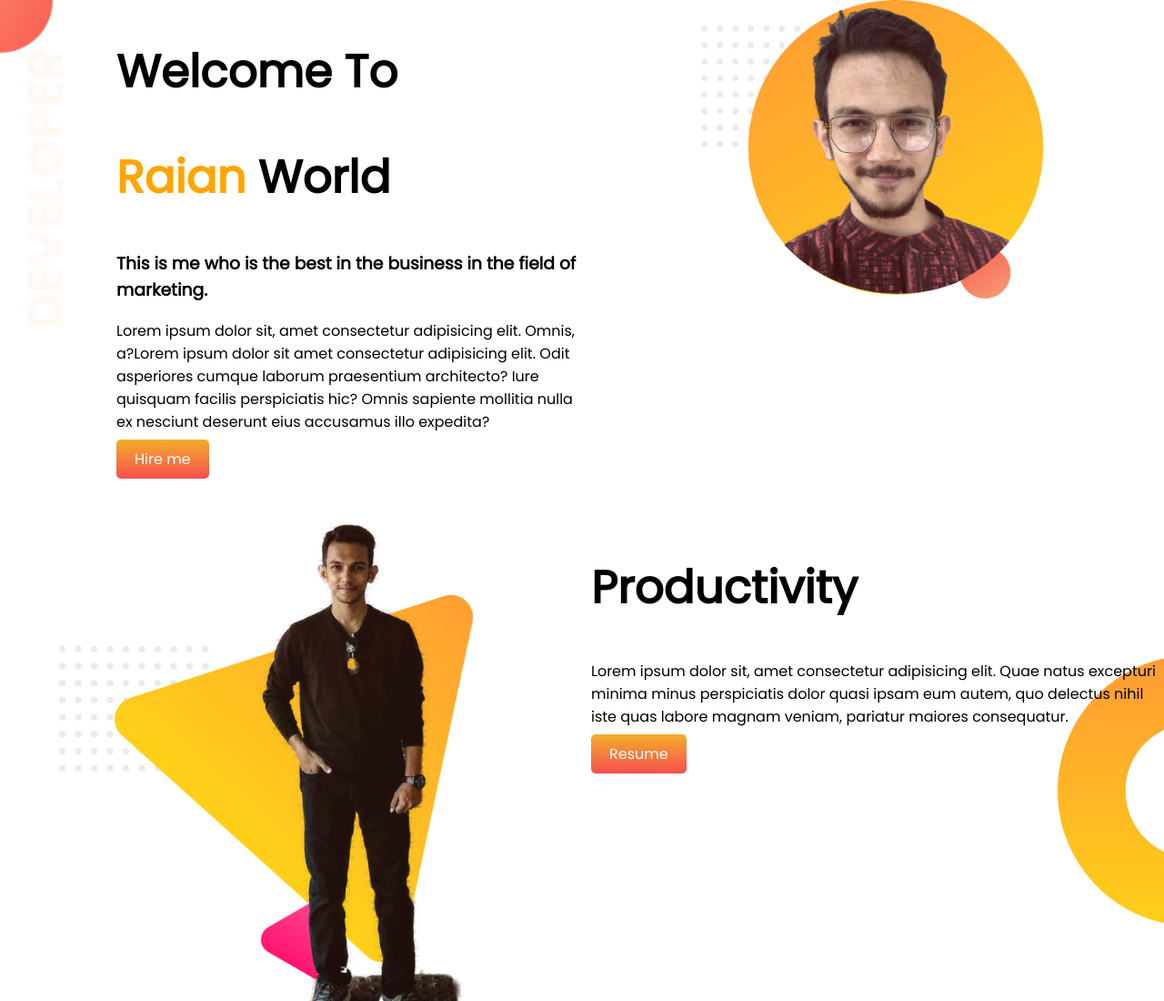
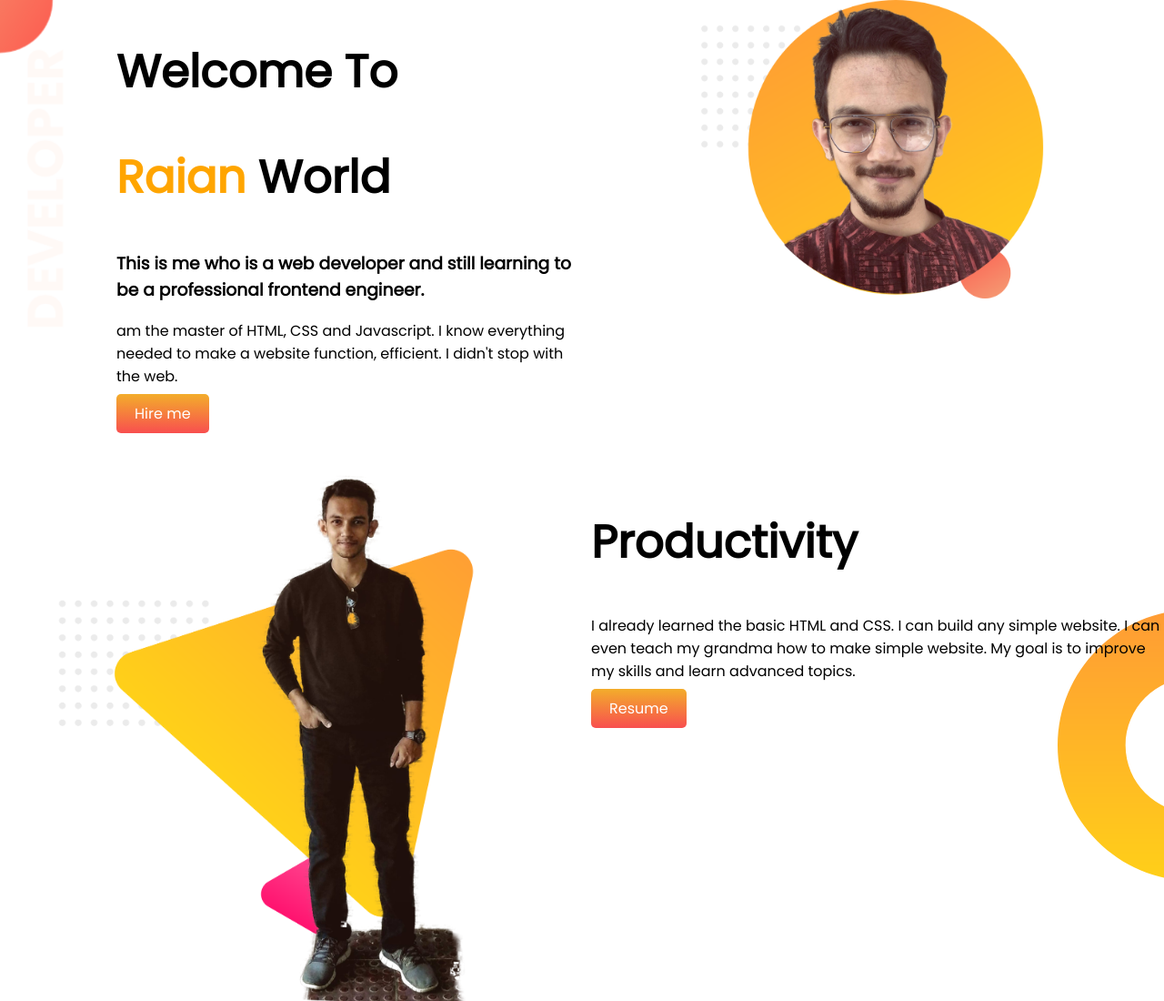
Before and after one commit to raianibnfaiz/portfolio-dev, a plain HTML site: page index.html in a window 1280 px wide. Shown: the top 1100 px of the page at 91% size. Drawn offline with Linux system fonts and the light colour scheme.

Commit message:
commiting third time

```diff
--- a/index.html
+++ b/index.html
@@ -20,14 +20,11 @@
             <h1>Welcome To </h1>
             <h1><span class="orange-color">Raian</span> World</h1>
             <h3>
-                This is me who is the best in the business in the field of marketing.
+                This is me who is a web developer and still learning to be a professional frontend engineer.
             </h3>
             <p>
-                Lorem ipsum dolor sit, amet consectetur adipisicing elit. Omnis, a?Lorem ipsum dolor sit amet
-                consectetur
-                adipisicing elit. Odit asperiores cumque laborum praesentium architecto? Iure quisquam facilis
-                perspiciatis
-                hic? Omnis sapiente mollitia nulla ex nesciunt deserunt eius accusamus illo expedita?
+                am the master of HTML, CSS and Javascript. I know everything needed to make a website function,
+                efficient. I didn't stop with the web.
             </p>
             <a target="_blank" class="link-button" href="https://www.linkedin.com/in/raian-ibn-faiz-5a1297117/">Hire
                 me</a>
@@ -45,9 +42,8 @@
                 Productivity
             </h1>
             <p>
-                Lorem ipsum dolor sit, amet consectetur adipisicing elit. Quae natus excepturi minima minus perspiciatis
-                dolor quasi ipsam eum autem, quo delectus nihil iste quas labore magnam veniam, pariatur maiores
-                consequatur.
+                I already learned the basic HTML and CSS. I can build any simple website. I can even teach my grandma
+                how to make simple website. My goal is to improve my skills and learn advanced topics.
             </p>
             <a href="#" target="_blank" class="link-button">Resume</a>
         </div>
```
